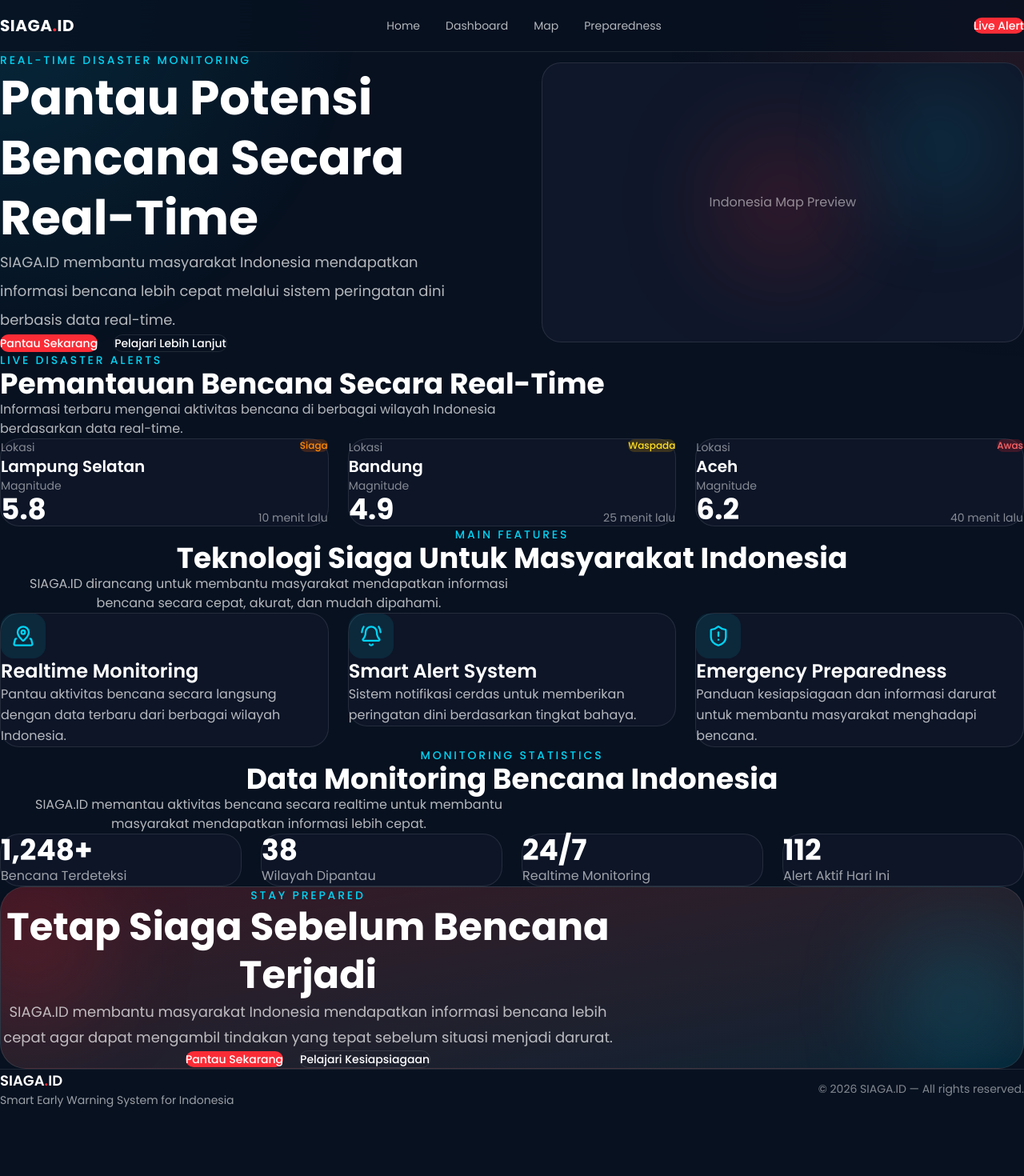
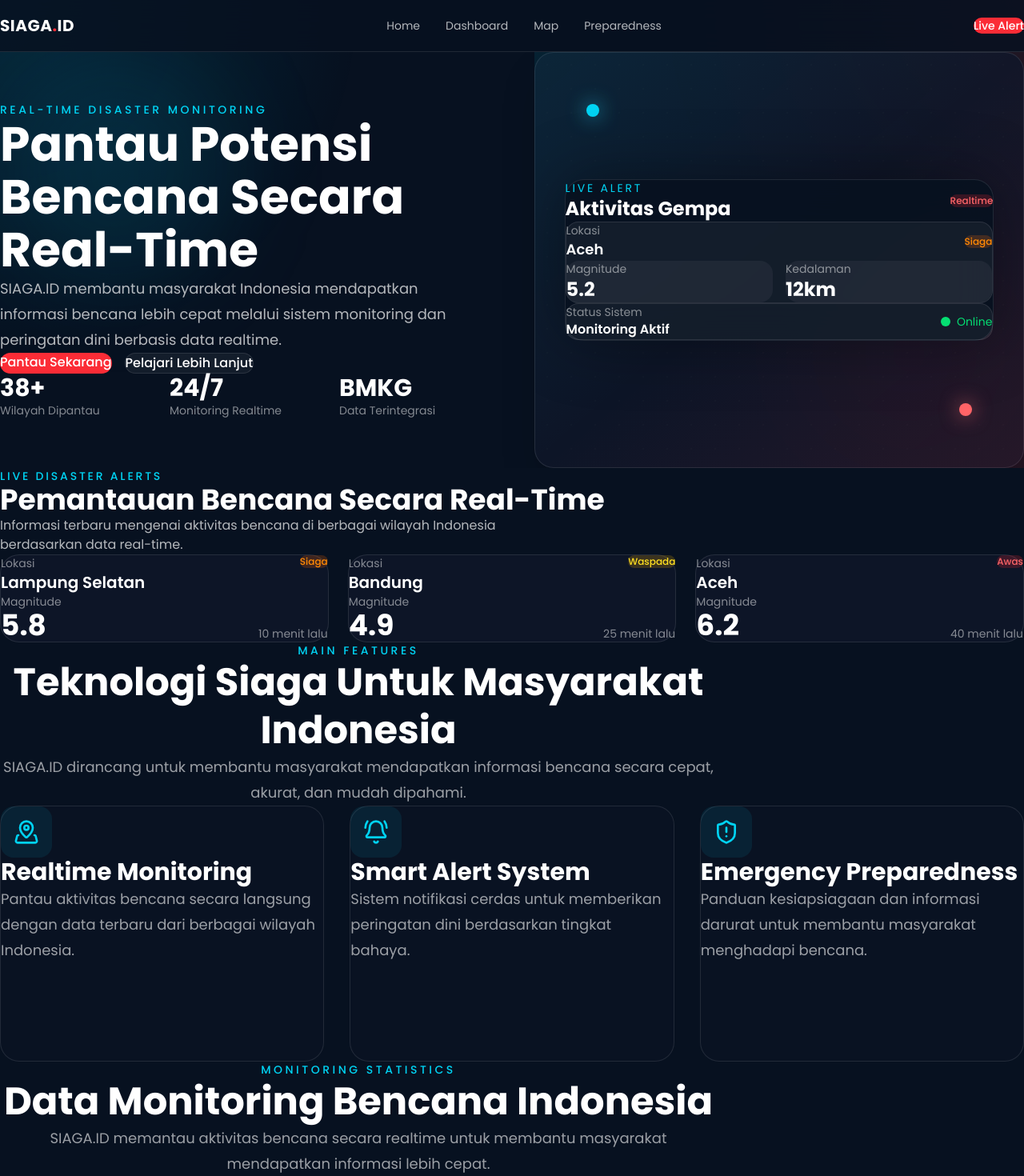
Before and after one commit to Erwingtw11/siaga-id, a Next.js app: page / in a window 1280 px wide. Shown: the top 1470 px of the page at 80% size. Before the commit the page ends 1385 px from the top, so only its background shows below. Built offline with nearby package versions, Linux system fonts and the light colour scheme.

Commit message:
Rapikan tampilan dan hierarchy homepage

```diff
--- a/src/app/globals.css
+++ b/src/app/globals.css
@@ -44,3 +44,8 @@ body::before {
 html {
   scroll-behavior: smooth;
 }
+
+html,
+body {
+  overflow-x: hidden;
+}
--- a/src/components/dashboard/summary-card.tsx
+++ b/src/components/dashboard/summary-card.tsx
@@ -10,12 +10,12 @@ export default function SummaryCard({
   description,
 }: SummaryCardProps) {
   return (
-    <div className="rounded-3xl border border-white/10 bg-[#0F172A]/80 p-6 transition duration-300 hover:-translate-y-1 hover:border-cyan-400/20">
+    <div className="min-h-[220px] rounded-3xl border border-white/10 bg-[#0F172A]/80 p-6 transition duration-300 hover:-translate-y-1 hover:border-cyan-400/20">
       <p className="text-sm text-white/50">{title}</p>
 
-      <h2 className="mt-4 text-4xl font-bold text-white">{value}</h2>
+      <h2 className="mt-4 text-5xl font-bold text-white">{value}</h2>
 
-      <p className="mt-3 text-sm leading-7 text-white/60">{description}</p>
+      <p className="mt-4 text-sm leading-7 text-white/60">{description}</p>
     </div>
   );
 }
--- a/src/components/layout/container.tsx
+++ b/src/components/layout/container.tsx
@@ -4,7 +4,7 @@ type ContainerProps = {
 
 export default function Container({ children }: ContainerProps) {
   return (
-    <div className="mx-auto w-full max-w-7xl px-4 sm:px-6 lg:px-8">
+    <div className="mx-auto w-full max-w-7xl px-6 sm:px-8 lg:px-12">
       {children}
     </div>
   );
--- a/src/sections/home/cta-section.tsx
+++ b/src/sections/home/cta-section.tsx
@@ -1,41 +1,50 @@
+import Link from "next/link";
+
 import Container from "@/components/layout/container";
-import SectionWrapper from "@/components/layout/section-wrapper";
-import Button from "@/components/ui/button";
 
 export default function CTASection() {
   return (
-    <SectionWrapper>
+    <section className="py-28">
       <Container>
-        <div className="relative overflow-hidden rounded-[32px] border border-white/10 bg-gradient-to-br from-red-500/20 to-cyan-500/10 px-6 py-14 text-center md:px-12 md:py-20">
-          <div className="absolute -left-10 top-0 h-40 w-40 rounded-full bg-red-500/20 blur-3xl"></div>
+        <div className="relative overflow-hidden rounded-[40px] border border-white/10 bg-[#0B1324]/90 px-8 py-20 lg:px-20">
+          {/* Glow */}
+          <div className="absolute left-0 top-0 h-72 w-72 rounded-full bg-red-500/10 blur-3xl"></div>
 
-          <div className="absolute bottom-0 right-0 h-40 w-40 rounded-full bg-cyan-400/20 blur-3xl"></div>
+          <div className="absolute bottom-0 right-0 h-72 w-72 rounded-full bg-cyan-500/10 blur-3xl"></div>
 
-          <div className="relative z-10 mx-auto max-w-3xl">
-            <p className="mb-4 text-sm font-medium uppercase tracking-[0.2em] text-cyan-400">
+          <div className="relative z-10 mx-auto max-w-4xl text-center">
+            <p className="text-sm font-medium uppercase tracking-[0.25em] text-cyan-400">
               Stay Prepared
             </p>
 
-            <h2 className="text-3xl font-bold leading-tight text-white md:text-5xl">
+            <h2 className="mt-4 text-4xl font-bold leading-tight text-white md:text-5xl">
               Tetap Siaga Sebelum Bencana Terjadi
             </h2>
 
-            <p className="mt-6 text-lg leading-8 text-white/70">
+            <p className="mt-6 text-lg leading-8 text-white/60">
               SIAGA.ID membantu masyarakat Indonesia mendapatkan informasi
               bencana lebih cepat agar dapat mengambil tindakan yang tepat
               sebelum situasi menjadi darurat.
             </p>
 
-            <div className="mt-10 flex flex-wrap items-center justify-center gap-5">
-              <Button>Pantau Sekarang</Button>
+            <div className="mt-10 flex flex-wrap items-center justify-center gap-4">
+              <Link
+                href="/dashboard"
+                className="rounded-full bg-red-500 px-7 py-3.5 text-base font-medium text-white transition duration-300 hover:bg-red-400"
+              >
+                Pantau Sekarang
+              </Link>
 
-              <button className="rounded-full border border-white/10 px-5 py-3 text-sm font-medium text-white transition hover:border-white/30">
+              <Link
+                href="#features"
+                className="rounded-full border border-white/10 bg-white/5 px-7 py-3.5 text-base font-medium text-white transition duration-300 hover:border-cyan-400/20 hover:bg-cyan-400/10"
+              >
                 Pelajari Kesiapsiagaan
-              </button>
+              </Link>
             </div>
           </div>
         </div>
       </Container>
-    </SectionWrapper>
+    </section>
   );
 }
--- a/src/sections/home/features-section.tsx
+++ b/src/sections/home/features-section.tsx
@@ -1,8 +1,6 @@
+import { BellRing, MapPinned, ShieldAlert } from "lucide-react";
+
 import Container from "@/components/layout/container";
-import SectionWrapper from "@/components/layout/section-wrapper";
-import BaseCard from "@/components/cards/base-card";
-import FadeIn from "@/components/animations/fade-in";
-import { BellRing, ShieldAlert, MapPinned } from "lucide-react";
 
 const features = [
   {
@@ -27,47 +25,48 @@ const features = [
 
 export default function FeaturesSection() {
   return (
-    <SectionWrapper>
+    <section id="features" className="py-28">
       <Container>
-        <div className="mb-10 text-center">
-          <p className="mb-3 text-sm font-medium uppercase tracking-[0.2em] text-cyan-400">
+        <div className="mx-auto max-w-4xl text-center">
+          <p className="text-sm font-medium uppercase tracking-[0.25em] text-cyan-400">
             Main Features
           </p>
 
-          <h2 className="text-3xl font-bold text-white md:text-4xl">
+          <h2 className="mt-4 text-4xl font-bold leading-tight text-white md:text-5xl">
             Teknologi Siaga Untuk Masyarakat Indonesia
           </h2>
 
-          <p className="mx-auto mt-4 max-w-2xl text-white/70">
+          <p className="mt-6 text-lg leading-8 text-white/60">
             SIAGA.ID dirancang untuk membantu masyarakat mendapatkan informasi
             bencana secara cepat, akurat, dan mudah dipahami.
           </p>
         </div>
 
-        <div className="grid gap-6 md:grid-cols-2 xl:grid-cols-3">
+        <div className="mt-16 grid gap-8 lg:grid-cols-3">
           {features.map((feature, index) => {
             const Icon = feature.icon;
 
             return (
-              <FadeIn key={index}>
-                <BaseCard>
-                  <div className="flex h-14 w-14 items-center justify-center rounded-2xl bg-cyan-400/10">
-                    <Icon className="text-cyan-400" size={28} />
-                  </div>
+              <div
+                key={index}
+                className="group min-h-[320px] rounded-3xl border border-white/10 bg-[#0B1324]/80 p-8 transition duration-300 hover:-translate-y-2 hover:border-cyan-400/20"
+              >
+                <div className="flex h-16 w-16 items-center justify-center rounded-2xl bg-cyan-500/10">
+                  <Icon size={32} className="text-cyan-400" />
+                </div>
 
-                  <h3 className="mt-6 text-2xl font-semibold text-white">
-                    {feature.title}
-                  </h3>
+                <h3 className="mt-8 text-3xl font-bold text-white">
+                  {feature.title}
+                </h3>
 
-                  <p className="mt-4 leading-relaxed text-white/70">
-                    {feature.description}
-                  </p>
-                </BaseCard>
-              </FadeIn>
+                <p className="mt-6 text-lg leading-8 text-white/60">
+                  {feature.description}
+                </p>
+              </div>
             );
           })}
         </div>
       </Container>
-    </SectionWrapper>
+    </section>
   );
 }
--- a/src/sections/home/hero-section.tsx
+++ b/src/sections/home/hero-section.tsx
@@ -1,43 +1,162 @@
+"use client";
+
+import Link from "next/link";
+
 import Container from "@/components/layout/container";
-import SectionWrapper from "@/components/layout/section-wrapper";
-import Button from "@/components/ui/button";
 
 export default function HeroSection() {
   return (
-    <SectionWrapper>
+    <section className="relative overflow-hidden py-20 lg:py-28">
+      {/* Glow */}
+      <div className="absolute left-0 top-0 h-72 w-72 rounded-full bg-cyan-500/10 blur-3xl"></div>
+
+      <div className="absolute bottom-0 right-0 h-72 w-72 rounded-full bg-red-500/10 blur-3xl"></div>
+
       <Container>
-        <div className="flex flex-col gap-14 pt-8 lg:flex-row lg:items-center lg:justify-between">
-          <div className="max-w-2xl text-center lg:text-left">
-            <p className="mb-4 text-sm font-medium uppercase tracking-[0.2em] text-cyan-400">
+        <div className="grid items-center gap-14 lg:grid-cols-2">
+          {/* Left */}
+          <div className="relative z-10">
+            <p className="mb-4 text-sm font-medium uppercase tracking-[0.25em] text-cyan-400">
               Real-Time Disaster Monitoring
             </p>
 
-            <h1 className="text-4xl font-bold leading-[1.1] sm:text-5xl md:text-6xl leading-tight text-white md:text-6xl">
+            <h1 className="text-4xl font-bold leading-[1.1] text-white sm:text-5xl lg:text-6xl">
               Pantau Potensi Bencana Secara Real-Time
             </h1>
 
-            <p className="mt-7 max-w-xl text-lg leading-9 text-white/70">
+            <p className="mt-6 max-w-xl text-lg leading-8 text-white/70">
               SIAGA.ID membantu masyarakat Indonesia mendapatkan informasi
-              bencana lebih cepat melalui sistem peringatan dini berbasis data
-              real-time.
+              bencana lebih cepat melalui sistem monitoring dan peringatan dini
+              berbasis data realtime.
             </p>
 
-            <div className="mt-10 flex flex-wrap gap-5">
-              <Button>Pantau Sekarang</Button>
+            {/* CTA */}
+            <div className="mt-10 flex flex-wrap gap-4">
+              <Link
+                href="/dashboard"
+                className="rounded-full bg-red-500 px-7 py-3.5 text-base font-medium text-white transition duration-300 hover:bg-red-400"
+              >
+                Pantau Sekarang
+              </Link>
 
-              <button className="rounded-full border border-white/10 px-5 py-3 text-sm font-medium text-white transition hover:border-white/30">
+              <Link
+                href="#features"
+                className="rounded-full border border-white/10 bg-white/5 px-7 py-3.5 text-base font-medium text-white transition duration-300 hover:border-cyan-400/30 hover:bg-cyan-400/10"
+              >
                 Pelajari Lebih Lanjut
-              </button>
+              </Link>
+            </div>
+
+            {/* Stats */}
+            <div className="mt-14 grid grid-cols-3 gap-6">
+              <div>
+                <h3 className="text-3xl font-bold text-white">38+</h3>
+
+                <p className="mt-2 text-sm text-white/50">Wilayah Dipantau</p>
+              </div>
+
+              <div>
+                <h3 className="text-3xl font-bold text-white">24/7</h3>
+
+                <p className="mt-2 text-sm text-white/50">
+                  Monitoring Realtime
+                </p>
+              </div>
+
+              <div>
+                <h3 className="text-3xl font-bold text-white">BMKG</h3>
+
+                <p className="mt-2 text-sm text-white/50">Data Terintegrasi</p>
+              </div>
             </div>
           </div>
 
-          <div className="relative flex h-[350px] w-full items-center justify-center overflow-hidden rounded-3xl border border-white/10 bg-[#0F172A]">
-            <div className="absolute h-40 w-40 rounded-full bg-red-500/20 blur-3xl"></div>
-            <div className="absolute right-10 top-10 h-32 w-32 rounded-full bg-cyan-400/20 blur-3xl"></div>
-            <p className="relative z-10 text-white/50">Indonesia Map Preview</p>
+          {/* Right */}
+          <div className="relative">
+            <div className="h-[420px] overflow-hidden rounded-3xl border border-white/10 bg-[#0F172A]/80 shadow-2xl lg:h-[520px]">
+              <div className="absolute inset-0 bg-gradient-to-br from-cyan-500/10 via-transparent to-red-500/10"></div>
+
+              <div className="relative flex h-full items-center justify-center">
+                <div className="absolute inset-0 opacity-20">
+                  <div className="h-full w-full bg-[radial-gradient(circle_at_center,rgba(255,255,255,0.08)_1px,transparent_1px)] bg-[length:30px_30px]"></div>
+                </div>
+
+                <div className="relative z-10 w-[88%] rounded-3xl border border-white/10 bg-[#071120]/90 p-6 shadow-[0_0_80px_rgba(0,0,0,0.35)] backdrop-blur-xl">
+                  <div className="flex items-center justify-between">
+                    <div>
+                      <p className="text-sm uppercase tracking-[0.2em] text-cyan-400">
+                        Live Alert
+                      </p>
+
+                      <h3 className="mt-2 text-2xl font-bold text-white">
+                        Aktivitas Gempa
+                      </h3>
+                    </div>
+
+                    <div className="rounded-full bg-red-500/20 px-3 py-1 text-xs font-medium text-red-400">
+                      Realtime
+                    </div>
+                  </div>
+
+                  <div className="mt-8 rounded-2xl border border-white/10 bg-white/5 p-5">
+                    <div className="flex items-center justify-between">
+                      <div>
+                        <p className="text-sm text-white/50">Lokasi</p>
+
+                        <h4 className="mt-1 text-lg font-semibold text-white">
+                          Aceh
+                        </h4>
+                      </div>
+
+                      <div className="rounded-full bg-orange-500/20 px-3 py-1 text-xs font-medium text-orange-400">
+                        Siaga
+                      </div>
+                    </div>
+
+                    <div className="mt-6 grid grid-cols-2 gap-4">
+                      <div className="rounded-2xl bg-white/5 p-4">
+                        <p className="text-sm text-white/50">Magnitude</p>
+
+                        <h4 className="mt-2 text-2xl font-bold text-white">
+                          5.2
+                        </h4>
+                      </div>
+
+                      <div className="rounded-2xl bg-white/5 p-4">
+                        <p className="text-sm text-white/50">Kedalaman</p>
+
+                        <h4 className="mt-2 text-2xl font-bold text-white">
+                          12km
+                        </h4>
+                      </div>
+                    </div>
+                  </div>
+
+                  <div className="mt-6 flex items-center justify-between rounded-2xl border border-white/10 bg-white/5 px-5 py-4">
+                    <div>
+                      <p className="text-sm text-white/50">Status Sistem</p>
+
+                      <h4 className="mt-1 font-semibold text-white">
+                        Monitoring Aktif
+                      </h4>
+                    </div>
+
+                    <div className="flex items-center gap-2">
+                      <span className="h-3 w-3 rounded-full bg-green-400"></span>
+
+                      <p className="text-sm text-green-400">Online</p>
+                    </div>
+                  </div>
+                </div>
+
+                <div className="absolute left-16 top-16 h-4 w-4 rounded-full bg-cyan-400 shadow-[0_0_25px_rgba(34,211,238,0.8)]"></div>
+
+                <div className="absolute bottom-16 right-16 h-4 w-4 rounded-full bg-red-400 shadow-[0_0_25px_rgba(248,113,113,0.8)]"></div>
+              </div>
+            </div>
           </div>
         </div>
       </Container>
-    </SectionWrapper>
+    </section>
   );
 }
--- a/src/sections/home/statistics-section.tsx
+++ b/src/sections/home/statistics-section.tsx
@@ -1,7 +1,4 @@
 import Container from "@/components/layout/container";
-import SectionWrapper from "@/components/layout/section-wrapper";
-import BaseCard from "@/components/cards/base-card";
-import FadeIn from "@/components/animations/fade-in";
 
 const statistics = [
   {
@@ -24,35 +21,36 @@ const statistics = [
 
 export default function StatisticsSection() {
   return (
-    <SectionWrapper>
+    <section className="py-28">
       <Container>
-        <div className="mb-10 text-center">
-          <p className="mb-3 text-sm font-medium uppercase tracking-[0.2em] text-cyan-400">
+        <div className="mx-auto max-w-4xl text-center">
+          <p className="text-sm font-medium uppercase tracking-[0.25em] text-cyan-400">
             Monitoring Statistics
           </p>
 
-          <h2 className="text-3xl font-bold text-white md:text-4xl">
+          <h2 className="mt-4 text-4xl font-bold leading-tight text-white md:text-5xl">
             Data Monitoring Bencana Indonesia
           </h2>
 
-          <p className="mx-auto mt-4 max-w-2xl text-white/70">
+          <p className="mt-6 text-lg leading-8 text-white/60">
             SIAGA.ID memantau aktivitas bencana secara realtime untuk membantu
             masyarakat mendapatkan informasi lebih cepat.
           </p>
         </div>
 
-        <div className="grid gap-6 sm:grid-cols-2 xl:grid-cols-4">
+        <div className="mt-16 grid gap-8 sm:grid-cols-2 xl:grid-cols-4">
           {statistics.map((item, index) => (
-            <FadeIn key={index}>
-              <BaseCard>
-                <h3 className="text-4xl font-bold text-white">{item.value}</h3>
+            <div
+              key={index}
+              className="flex min-h-[220px] flex-col items-center justify-center rounded-3xl border border-white/10 bg-[#0B1324]/80 p-8 text-center"
+            >
+              <h3 className="text-5xl font-bold text-white">{item.value}</h3>
 
-                <p className="mt-3 text-white/60">{item.label}</p>
-              </BaseCard>
-            </FadeIn>
+              <p className="mt-4 text-lg text-white/60">{item.label}</p>
+            </div>
           ))}
         </div>
       </Container>
-    </SectionWrapper>
+    </section>
   );
 }
```
Also changed, not shown: src/components/map/map-preview.tsx (+6 -1 lines).
